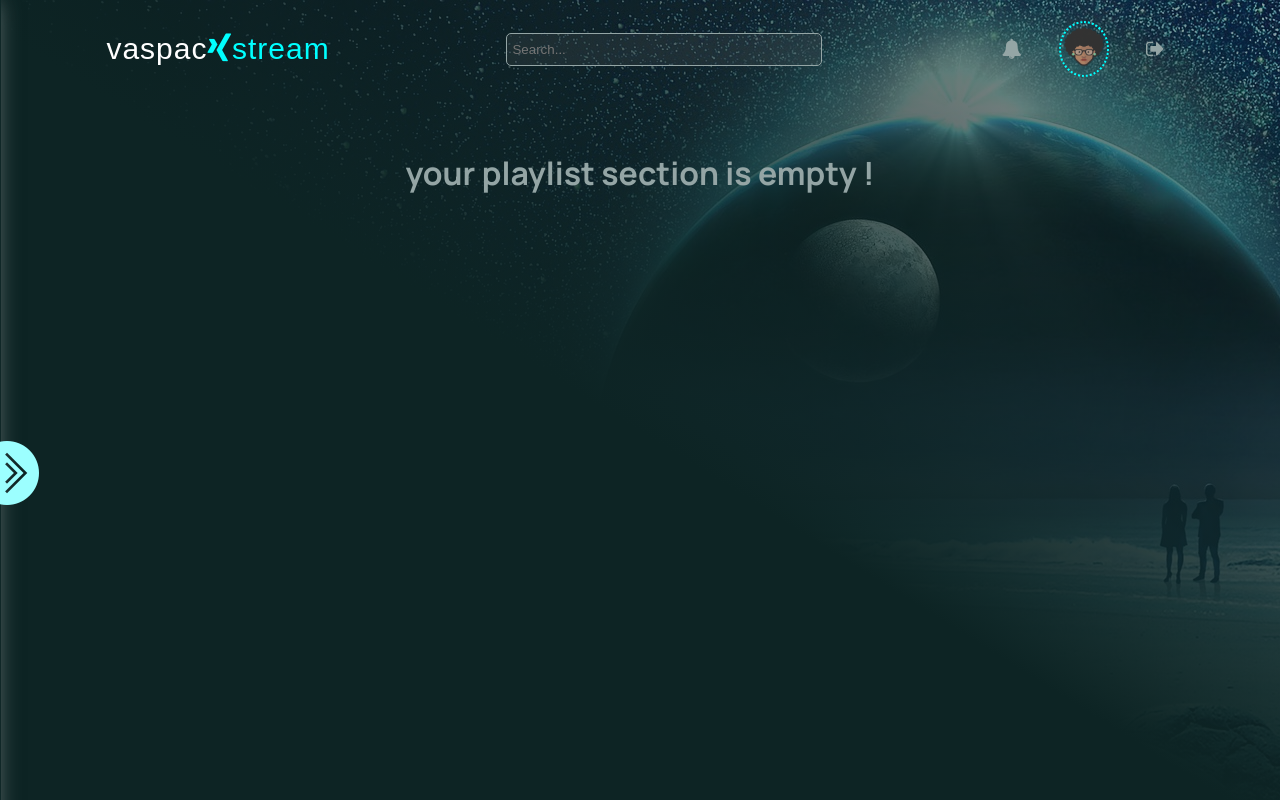
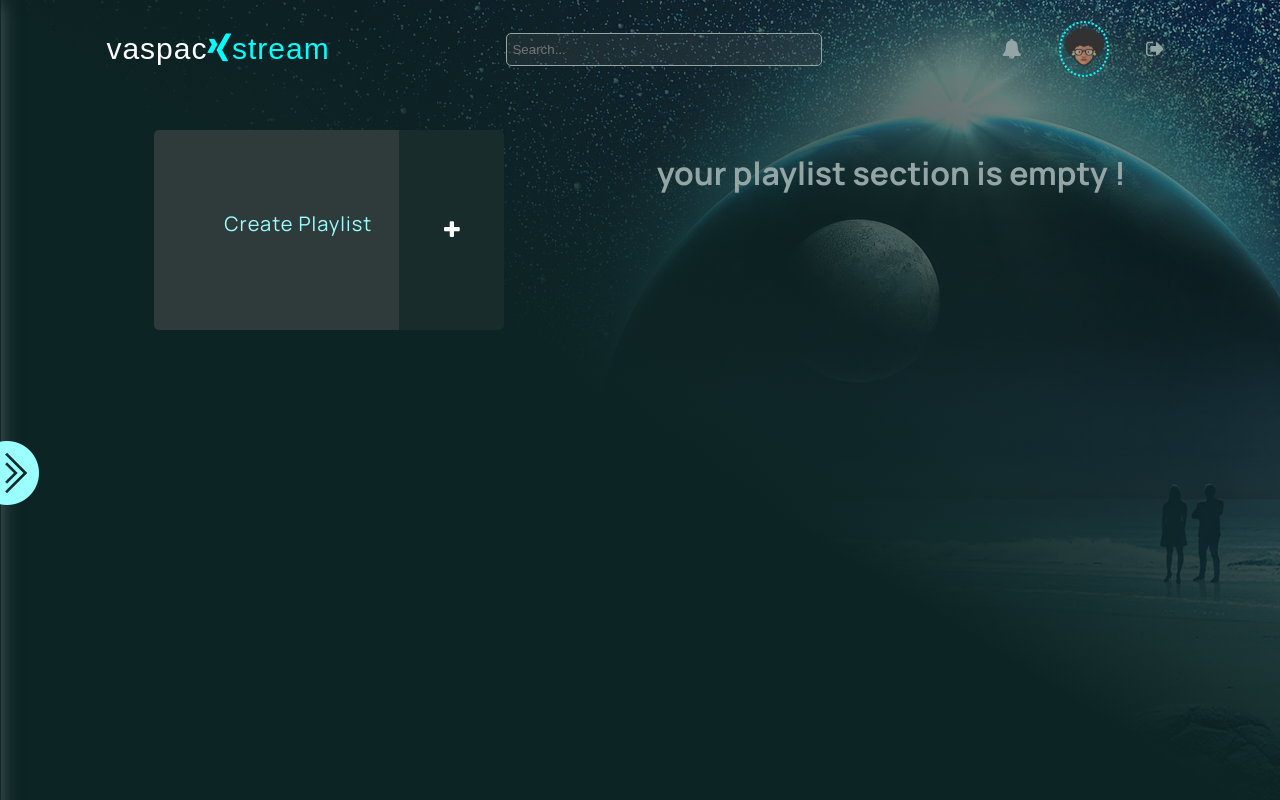
Before and after one commit to vashnavichauhan1825/vaspacx-stream, a React (Create React App) app: page /playlist in a window 1280 px wide. Built offline with nearby package versions, Linux system fonts and the light colour scheme; sample sign-in values are in the browser's storage; a web font is replaced by a local one; what miragejs would draw is missing.

Commit message:
add create playlist to playlist

```diff
--- a/src/pages/playlist/Playlist.js
+++ b/src/pages/playlist/Playlist.js
@@ -5,20 +5,30 @@ import Navbar from 'components/Navbar/Navbar'
 import { ToastContainer } from 'react-toastify';
 import BgWrapper from 'components/UI/bgWrapper/BgWrapper';
 import { VaspacxStreamTitle } from 'components/UI/documentTitle/VaspacxStreamTitle';
+import Modal from 'components/UI/modal/Modal';
 const Playlist = () => {
   VaspacxStreamTitle("Playlists")
   const {playlist,removeFromPlaylist}=usePlaylistCtx()
     const playlistLength =playlist.length;
+    const {setPlaylistModal,playlistModal}=usePlaylistCtx();
   return (
    <BgWrapper>
     <Navbar/>
-  <div className='playlist-cont'>{playlistLength?
+  <div className='playlist-cont'>
+  <div className='single-playlist'>
+  <h3 className='create-Playlist-h'>Create Playlist</h3>
+   <div className='playlist-hover'>
+   <i  onClick={() => setPlaylistModal({ state: true, video: {} })} class="fa fa-plus" aria-hidden="true"></i>
+   </div>
+  </div>
+  {playlistLength?
   <>
+
     {playlist.map((playlist)=>{
 
       return(
         <div key={playlist._id} className='single-playlist'>
-        {console.log(playlist)}
+
        {playlist.videos.length !==0 && <img src={playlist.videos[0].thumbnail}/>}
         <small>{playlist.description}</small>
         <h3>{playlist.title}</h3>
@@ -31,6 +41,7 @@ const Playlist = () => {
     })}</>: <span className='h1-pri'><h1>your playlist section is empty !</h1></span>}
     </div>
     <ToastContainer/>
+    {playlistModal.state && <Modal/>}
 </BgWrapper>
   )
 }
--- a/src/pages/playlist/playlist.css
+++ b/src/pages/playlist/playlist.css
@@ -5,6 +5,18 @@
     justify-content: space-evenly;
     padding: 2rem;
 }
+.playlist-cont .create-Playlist-h {
+    color: var(--cta-color);
+    font-size: 20px;
+    top: 30%;
+    left: 20%;
+}
+
+.playlist-hover .fa-plus {
+    font-size: 20px;
+    cursor: pointer;
+}
+
 
 .single-playlist{
     width: 350px;
```
